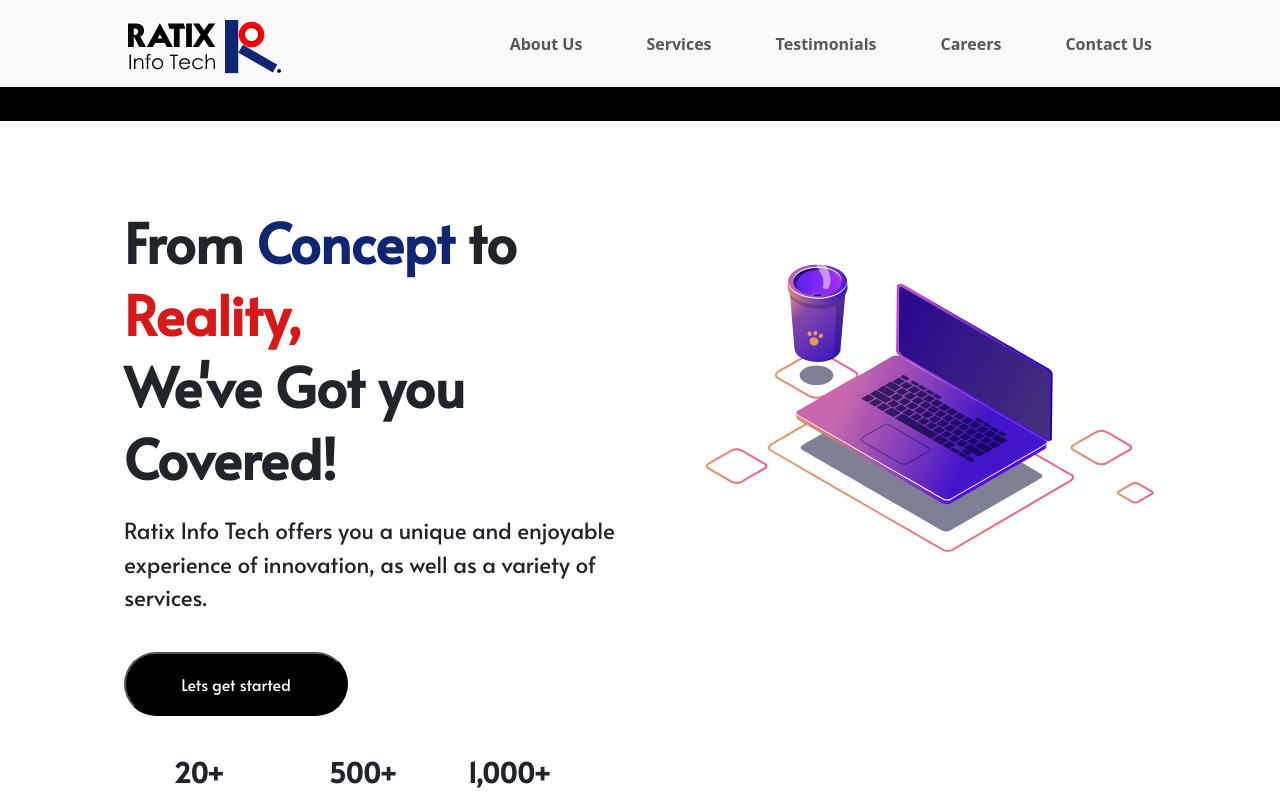
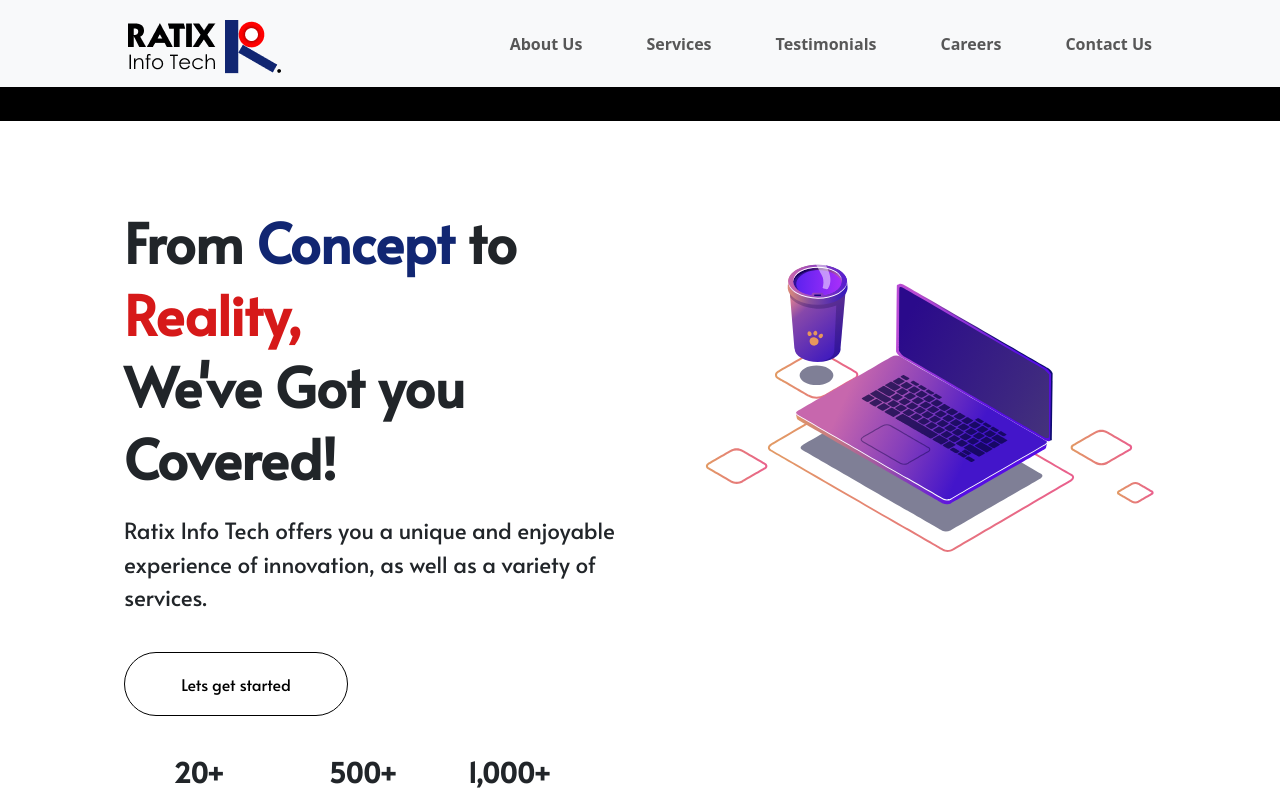
Before and after one commit to rahuldevhub/ratix-info-tech, a React (Create React App) app: page / in a window 1280 px wide. In both pictures the pointer is over the button "Lets get started". Shown: the top 800 px of the page. Built offline with nearby package versions, Linux system fonts and the light colour scheme.

Commit message:
Update Home.css

```diff
--- a/src/styles/Home.css
+++ b/src/styles/Home.css
@@ -44,7 +44,8 @@
 .getstart {
     color: white;
     text-decoration: none;
-    background-color: black;
+    background-color: #711d86;
+      border: solid .1px white;
     text-align: center;
     font-size: 1rem;
     font-weight: 100;
@@ -52,7 +53,11 @@
     width: 14rem;
     height: 4rem;
 }
-
+.getstart:hover{
+    background-color: white;
+    color: black;
+    border: solid 1px black;
+}
 .countup {
     font-weight: 700;
     line-height: 4rem;
```
